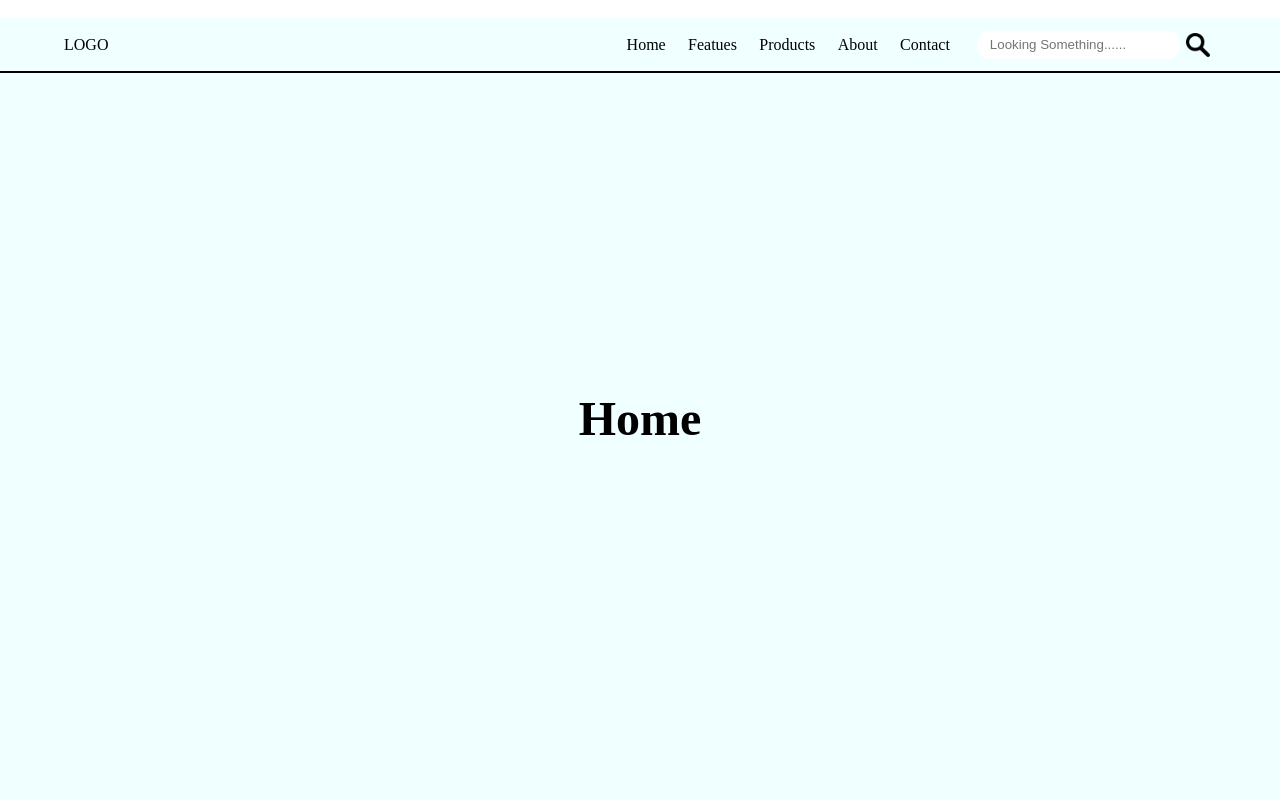
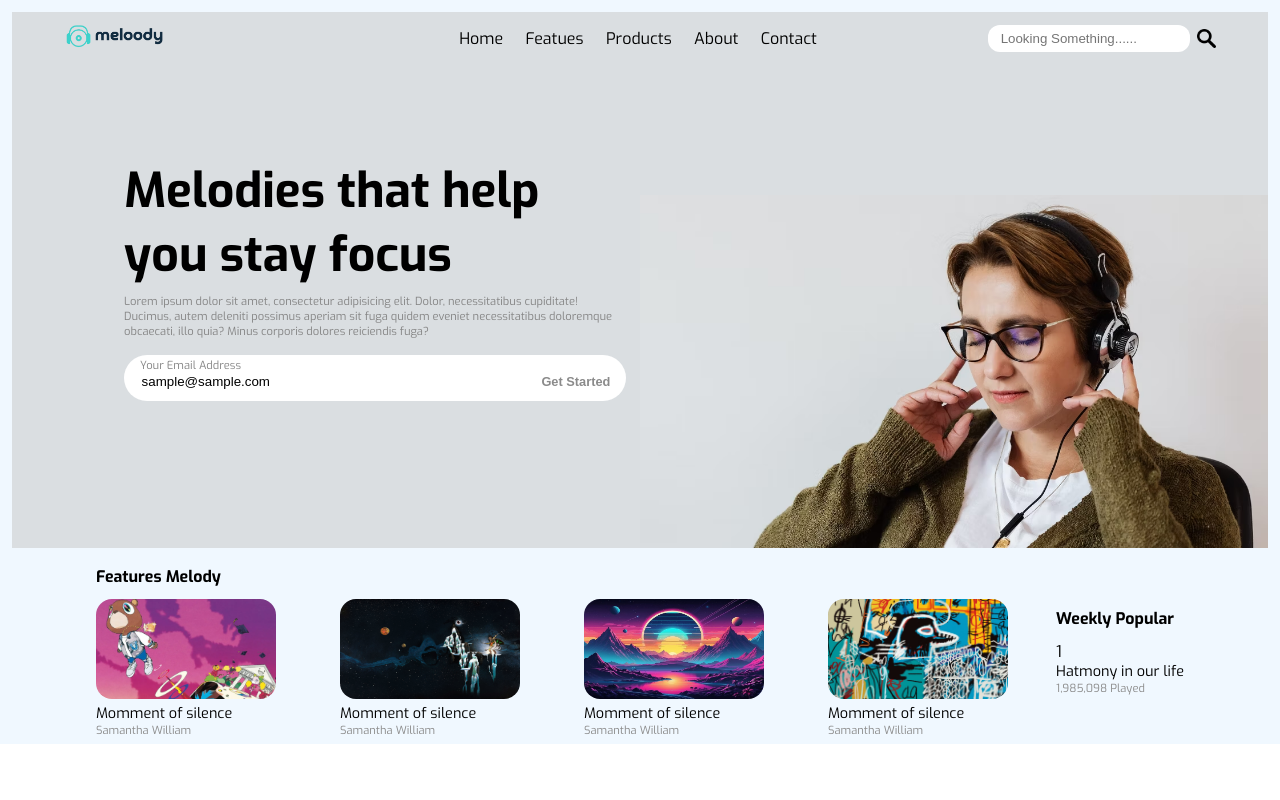
Before and after one commit to it-Shoeb/OctaNet_01, a plain HTML site: page index.html in a window 1280 px wide. Shown: the top 800 px of the page. Drawn offline with Linux system fonts and the light colour scheme.

Commit message:
minor updation in landing page

```diff
--- a/index.html
+++ b/index.html
@@ -5,17 +5,22 @@
     <meta name="viewport" content="width=device-width, initial-scale=1.0" />
     <title>Landing Page</title>
   </head>
+
+  <link rel="preconnect" href="https://fonts.googleapis.com" />
+  <link rel="preconnect" href="https://fonts.gstatic.com" crossorigin />
+  <link
+    href="https://fonts.googleapis.com/css2?family=Exo:ital,wght@0,100..900;1,100..900&display=swap"
+    rel="stylesheet"
+  />
+
   <link rel="stylesheet" href="style.css" />
   <body>
-    <img src="../menu.svg" alt="">
     <header>
       <div class="navbar">
         <div class="logo-container">
-            <!-- <img src="" alt="" class="logo" /> -->
-            <p>LOGO</p>
+          <img src="./assets/logo.png" width="100px" alt="" class="logo" />
         </div>
 
-        <div class="navbar-right">
         <ul class="nav-links">
           <li><a href="#home" class="link" id="link">Home</a></li>
           <li><a href="#featues" class="link" id="link">Featues</a></li>
@@ -29,12 +34,65 @@
           <img src="./assets/Search1.png" alt="" />
         </div>
       </div>
+    </header>
+
+    <main class="hero">
+      <div class="hero-lhs">
+        <p class="hero-heading">Melodies that help you stay focus</p>
+        <p class="hero-subHeading">
+          Lorem ipsum dolor sit amet, consectetur adipisicing elit. Dolor,
+          necessitatibus cupiditate! Ducimus, autem deleniti possimus aperiam
+          sit fuga quidem eveniet necessitatibus doloremque obcaecati, illo
+          quia? Minus corporis dolores reiciendis fuga?
+        </p>
+        <div class="form-container">
+          <p>Your Email Address</p>
+          <div class="input-container">
+            <input type="text" class="input" value="sample@sample.com" />
+            <input type="submit" value="Get Started" class="form-cta" />
           </div>
-    </header>
-    <section class="home" id="home">Home</section>
-    <section class="featues" id="featues">Featues</section>
-    <section class="products" id="products">Products</section>
-    <section class="about" id="about">About</section>
-    <section class="contact" id="contact">Contact</section>
+        </div>
+      </div>
+    </main>
+
+    <div class="features-container">
+      <div class="features">
+        <p class="subHeading featuresMelody">Features Melody</p>
+        <div class="features-lhs">
+          <div class="feature">
+            <img src="./assets/Artist-Designed Album Covers 2.webp" width="180px" />
+            <p class="feature-name name">Momment of silence</p>
+            <p class="feature-info info">Samantha William</p>
+          </div>
+          <div class="feature">
+            <img src="./assets/c7cc16d775e5ff62871684da879b43c5.jpeg" width="180px" />
+            <p class="feature-name name">Momment of silence</p>
+            <p class="feature-info info">Samantha William</p>
+          </div>
+          <div class="feature">
+            <img src="./assets/retro-background-futuristic-landscape-1980s-style-digital-retro-landscape-cyber-surface-retro-music-album-cover-template-sun-space-mountains_1029476-163392.jpg" width="180px" />
+            <p class="feature-name name">Momment of silence</p>
+            <p class="feature-info info">Samantha William</p>
+          </div>
+          <div class="feature">
+            <img src="./assets/TheNewAbnormal.webp" width="180px" />
+            <p class="feature-name name">Momment of silence</p>
+            <p class="feature-info info">Samantha William</p>
+          </div>
+        </div>
+      </div>
+      <div class="populars">
+        <p class="subHeading weeklypopular">Weekly Popular</p>
+        <div class="popular-lhs">
+          <div class="popular">
+            <div class="count">1</div>
+            <div class="popular-content">
+              <p class="popular-name name">Hatmony in our life</p>
+              <p class="popular-info info">1,985,098 Played</p>
+            </div>
+          </div>
+        </div>
+      </div>
+    </div>
   </body>
 </html>
--- a/style.css
+++ b/style.css
@@ -1,3 +1,5 @@
+@import url('https://fonts.googleapis.com/css2?family=Exo:ital,wght@0,100..900;1,100..900&display=swap');
+
 *{
     margin: 0;
     padding: 0;
@@ -6,6 +8,7 @@
 
 body{
     width: 100%;
+    font-family: "Exo", system-ui;
 }
 
 a{
@@ -31,20 +34,36 @@ section{
     align-items: center;
 }
 
+
 header{
-    padding: .8rem 4rem;
+    padding: 1.5rem 4rem 0;
     position: fixed;
-    border-bottom: solid 2px;
     width: 100%;
 }
 
 .navbar{
-    justify-content: space-between;
 }
 
 .navbar-right{
     gap: 0 1rem;
 }
+
+.logo-container, .nav-links, .navbar-searchContainer{
+    flex: 1;
+}
+
+.logo-container{
+    text-align: left;
+}
+
+.nav-links{
+
+}
+
+.navbar-searchContainer{
+    justify-content: right;
+}
+
 
 .nav-links li a{
     transition: .5s;
@@ -68,7 +87,7 @@ header{
     border-radius: 12px;
 }
 .navbar-searchContainer img{
-    width: 10%;
+    width: 5%;
 }
 
 @media (max-width:720px){
@@ -82,3 +101,106 @@ header{
         padding-inline: 1rem;
     }
 }
+
+.hero{
+    background: url(./assets/listening-to-music.avif);
+    height: 70vh;
+    background-size: 50%;
+    background-repeat: no-repeat;
+    background-position: 100% 100%;
+    background-color: #DADEE1;
+    border: solid aliceblue 12px;
+    width: 100%;
+    overflow: hidden;
+    display: flex;
+}
+
+.hero-lhs{
+    display: flex;
+    flex-direction: column;
+    justify-content: center;
+    width: 40%;
+    margin-left: 7rem;
+}
+
+.hero-heading{
+    font-size: 3rem;
+    font-weight: bold;
+}
+
+.hero-subHeading{
+    font-size: .7rem;
+    margin-block: .4rem 1rem;
+    color: rgb(133, 133, 133);
+}
+
+.form-container{
+    display: flex;
+    flex-direction: column;
+    background-color: white;
+    border-radius: 32px;
+    padding: .2rem 1rem .6rem;
+}
+.form-container p{
+    font-size: .7rem;
+    color: rgb(133, 133, 133);
+}
+
+.input-container{
+    display: flex;
+    flex-wrap: nowrap;
+    gap: 0 .2rem;
+}
+
+.input{
+    padding: .1rem;
+    width: 100%;
+    border: none;
+    outline: none;
+}
+
+.form-cta{
+    background-color: transparent;
+    border: none;
+    outline: none;
+    font-size: .8rem;
+    font-weight: bold;
+    color: #8b8b8b;
+}
+
+.features-container{
+    padding: .35rem 6rem;
+    background-color: aliceblue;
+    display: flex;
+    align-items: center;
+    justify-content: space-between;
+}
+
+.subHeading{
+    font-weight: bold;
+    margin-bottom: .8rem;
+}
+
+.features-lhs{
+    display: flex;
+    gap: 0 4rem;
+}
+
+.feature img{
+    height: 100px;
+    border-radius: 1rem;
+    transition: .5s all;
+}
+.feature img:hover{
+    transition: .5s all;
+    scale: 1.1;
+}
+
+.name{
+    font-size: .9rem;
+}
+
+.info{
+    color: #8b8b8b;
+    font-size: .7rem;
+}
```
Also changed, not shown: assets/Artist-Designed Album Covers 2.webp (added), assets/Screenshot 2024-07-06 211617.png (added), assets/TheNewAbnormal.webp (added), assets/c7cc16d775e5ff62871684da879b43c5.jpeg (added), assets/download.jpg (added), assets/listening-to-music.avif (added), assets/retro-background-futuristic-landscape-1980s-style-digital-retro-landscape-cyber-surface-retro-music-album-cover-template-sun-space-mountains_1029476-163392.jpg (added). Lines whose indentation alone changed are shown as unchanged.
